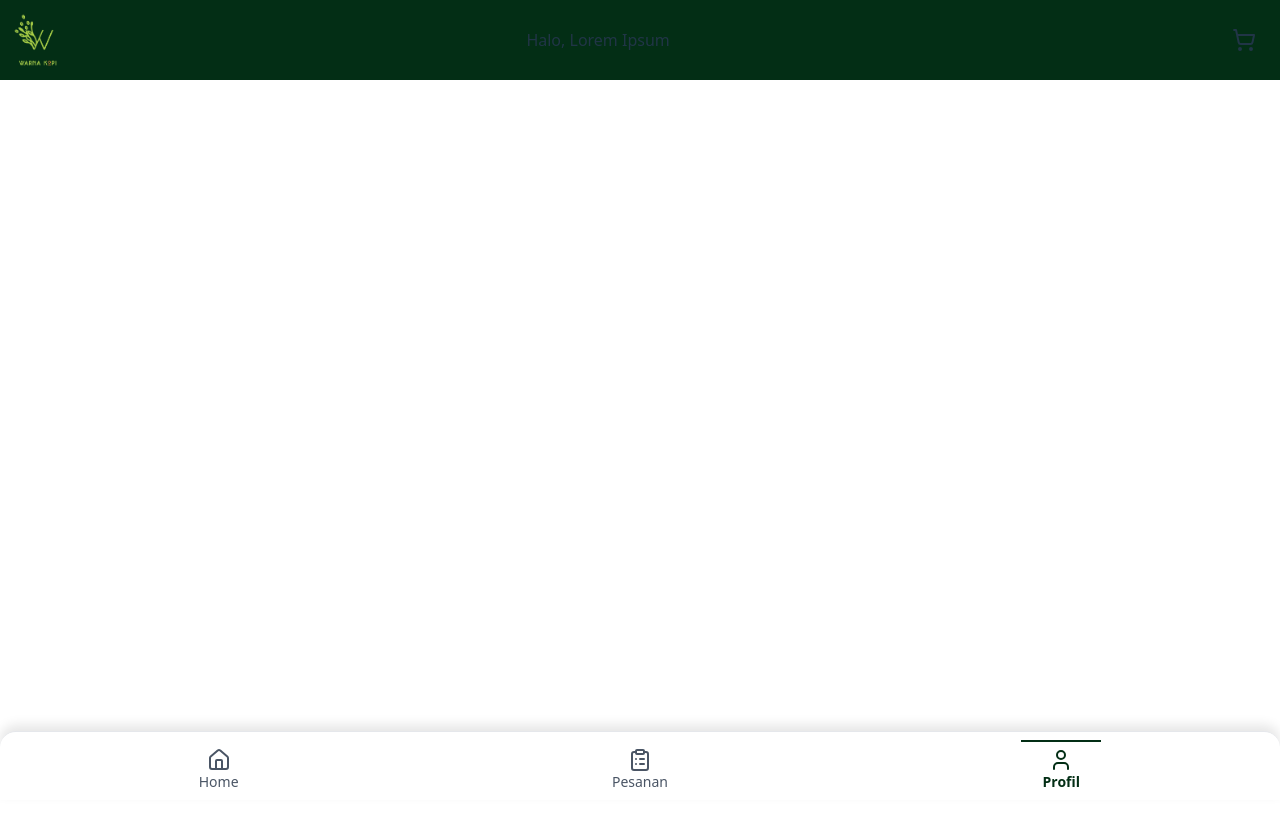
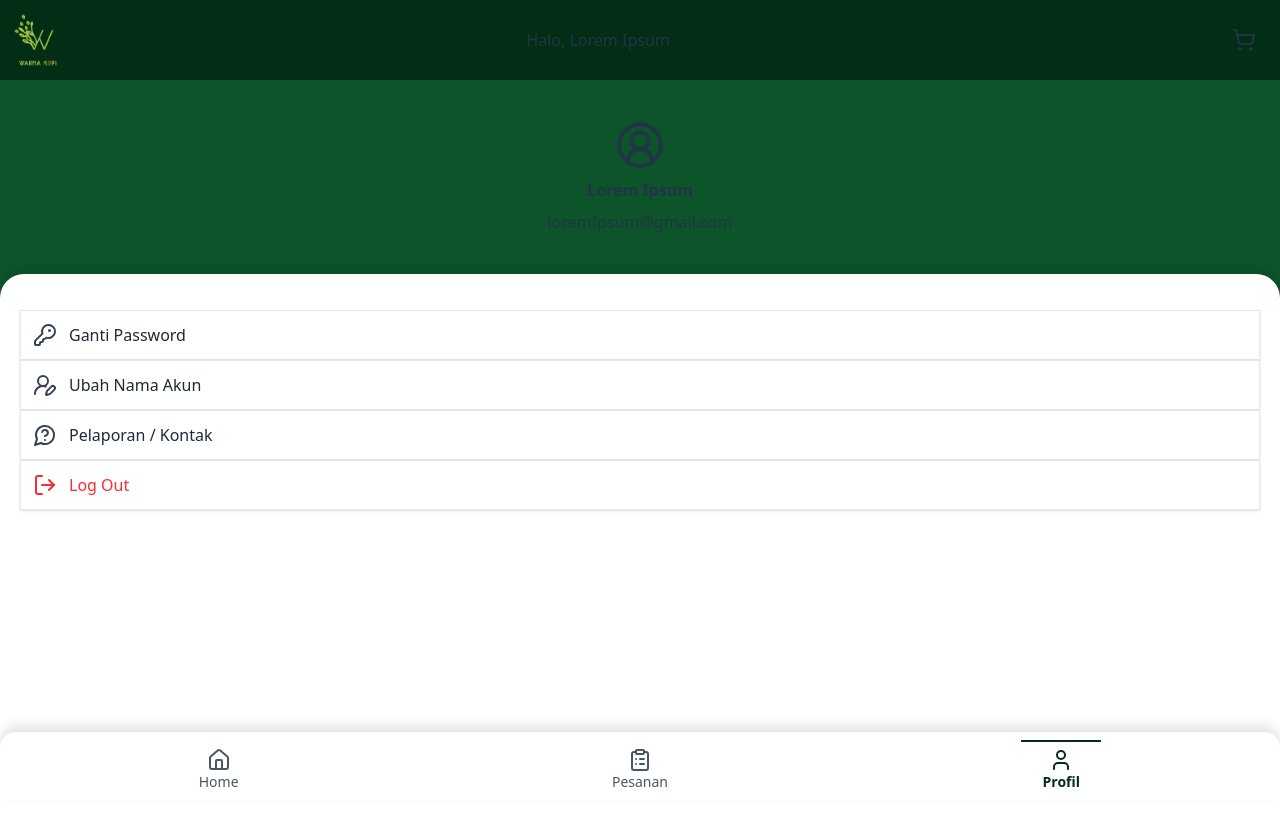
Before and after one commit to Therealaly/cafe-ordering-app, a React (Vite) app in the folder frontend/cafe-ordering-app/: page /profil in a window 1280 px wide. Shown: the top 826 px of the page. Before the commit the page ends 800 px from the top, so only its background shows below. Built offline with nearby package versions, Linux system fonts and the light colour scheme.

Commit message:
add Profile page

```diff
--- a/frontend/cafe-ordering-app/src/App.jsx
+++ b/frontend/cafe-ordering-app/src/App.jsx
@@ -20,6 +20,11 @@ function App() {
         <Route path='/pesanan' element={<Orders/>} />
         <Route path='/profil' element={<Profile/>} />
         <Route path='/keranjang' element={<Cart/>} />
+        {/* <Route path="/ganti-password" element={<GantiPassword />} />
+        <Route path="/ubah-nama" element={<UbahNama />} />
+        <Route path="/kontak" element={<Kontak />} />
+        <Route path="/logout" element={<Logout />} /> */}
+
       </Routes>
       {!hideNav && <BottomNav/>}
     </div>
--- a/frontend/cafe-ordering-app/src/components/orders/ActiveOrders.jsx
+++ b/frontend/cafe-ordering-app/src/components/orders/ActiveOrders.jsx
@@ -3,8 +3,8 @@ import { Link } from "react-router-dom"; // Pastikan kamu menggunakan react-rout
 
 const ActiveOrders = () => {
   const order = [
-    { id: 34, time: "12:10", price: "45.000", desc: "1 Cafe latte, 1 Croissant", table: "12", status: "Menunggu Konfirmasi" },
-    // { id: 20, time: "12:00", price: "25.000", desc: "1 Chocolate", table: "Takeaway", status: "disiapkan" },
+    // // { id: 34, time: "12:10", price: "45.000", desc: "1 Cafe latte, 1 Croissant", table: "12", status: "Menunggu Konfirmasi" },
+    // // { id: 20, time: "12:00", price: "25.000", desc: "1 Chocolate", table: "Takeaway", status: "disiapkan" },
     // { id: 17, time: "11:45", price: "50.000", desc: "2 Matcha Latte", table: "12", status: "Selesai" }
   ];
 
--- /dev/null
+++ b/frontend/cafe-ordering-app/src/components/profile/ProfileInfo.jsx
@@ -0,0 +1,17 @@
+import { CircleUserRound } from 'lucide-react';
+
+const ProfileInfo = () => {
+  return (
+    <div className="w-full flex justify-center z-10">
+      <div className="flex pb-8 pt-10">
+        <div className="flex flex-col items-center gap-2">
+          <CircleUserRound size={50}/>
+          <span className='font-bold'>Lorem Ipsum</span>
+          <span>loremIpsum@gmail.com</span>
+        </div>
+      </div>
+    </div>
+  );
+};
+
+export default ProfileInfo
--- /dev/null
+++ b/frontend/cafe-ordering-app/src/components/profile/ProfileSettings.jsx
@@ -0,0 +1,50 @@
+import { NavLink } from "react-router-dom";
+import { KeyRound, LogOut, MessageCircleQuestion, UserRoundPen } from 'lucide-react';
+
+const ProfileSettings = () => {
+  const menuItems = [
+    {
+      label: "Ganti Password",
+      icon: <KeyRound className="text-gray-700" />,
+      to: "/ganti-password",
+    },
+    {
+      label: "Ubah Nama Akun",
+      icon: <UserRoundPen className="text-gray-700" />,
+      to: "/ubah-nama",
+    },
+    {
+      label: "Pelaporan / Kontak",
+      icon: <MessageCircleQuestion className="text-gray-700" />,
+      to: "/kontak",
+    },
+    {
+      label: "Log Out",
+      icon: <LogOut className="text-red-500" />,
+      to: "/logout", // ganti dengan fungsi logout jika butuh
+    },
+  ];
+
+  return (
+    <div className="h-full left-0 right-0 bottom-0 mt-2 border-t-gray-200 shadow-[0_-6px_12px_rgba(0,0,0,0.1)] rounded-t-3xl bg-white pt-4 pb-10 z-50">
+      <div className="flex flex-col mx-5 pt-5">
+        {menuItems.map((item, index) => (
+          <NavLink
+            key={index}
+            to={item.to}
+            className="flex flex-row items-center justify-between p-3 border border-gray-200 shadow-sm bg-white hover:bg-gray-50 transition"
+          >
+            <div className="flex flex-row items-center gap-3">
+              {item.icon}
+              <span className={`text-base font-medium ${item.label === "Log Out" ? "text-red-500" : "text-gray-800"}`}>
+                {item.label}
+              </span>
+            </div>
+          </NavLink>
+        ))}
+      </div>
+    </div>
+  );
+};
+
+export default ProfileSettings;
--- a/frontend/cafe-ordering-app/src/pages/Profile.jsx
+++ b/frontend/cafe-ordering-app/src/pages/Profile.jsx
@@ -1,2 +1,12 @@
-const Profile = () => <div className="p-4">Ini Halaman Profil</div>;
+import ProfileInfo from "../components/profile/ProfileInfo";
+import ProfileSettings from "../components/profile/ProfileSettings";
+
+const Profile = () => {
+  return (
+    <div className="pt-20 left-0 right-0 py-4 bg-green-900 h-screen">
+      <ProfileInfo/>
+      <ProfileSettings/>
+    </div>
+  );
+}
 export default Profile;
```
